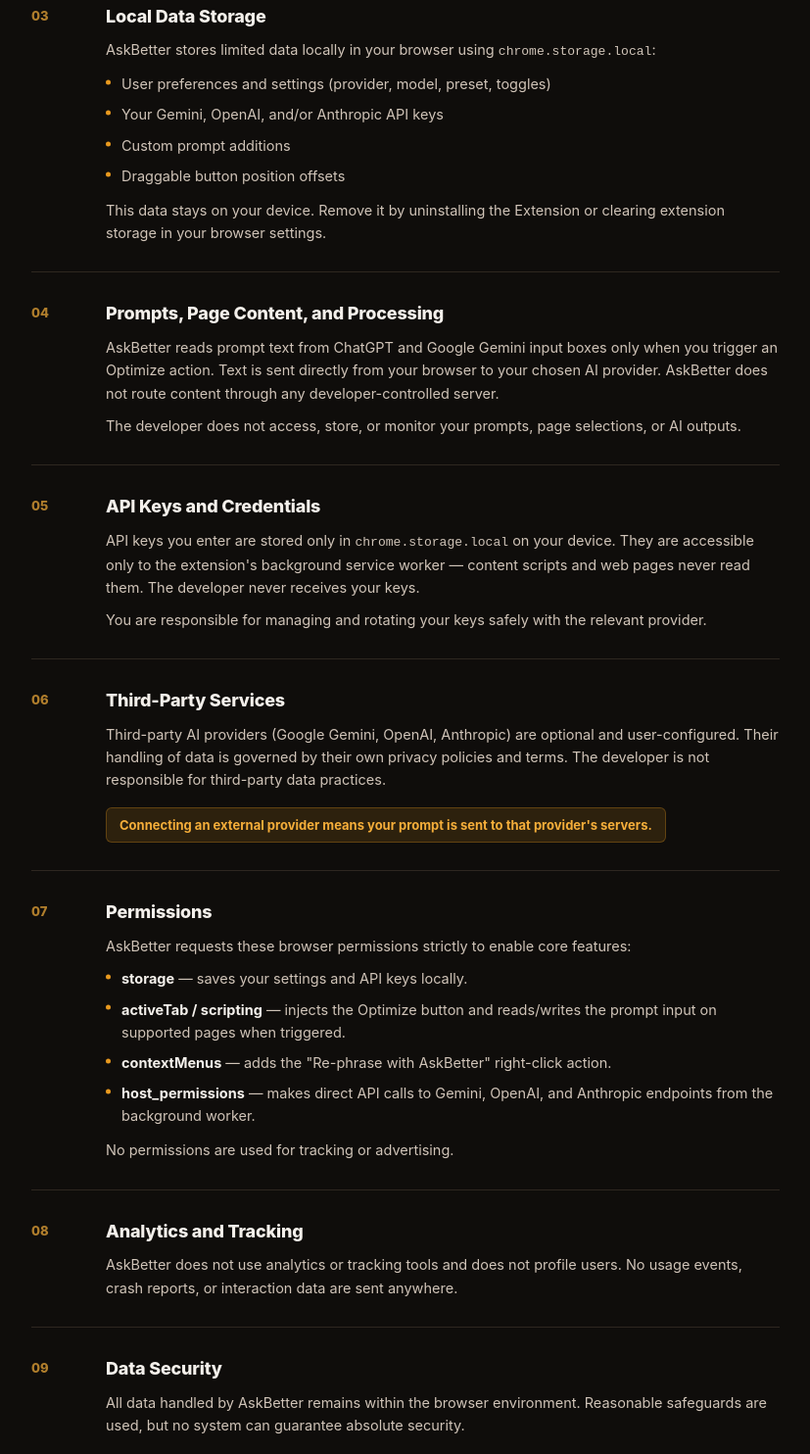
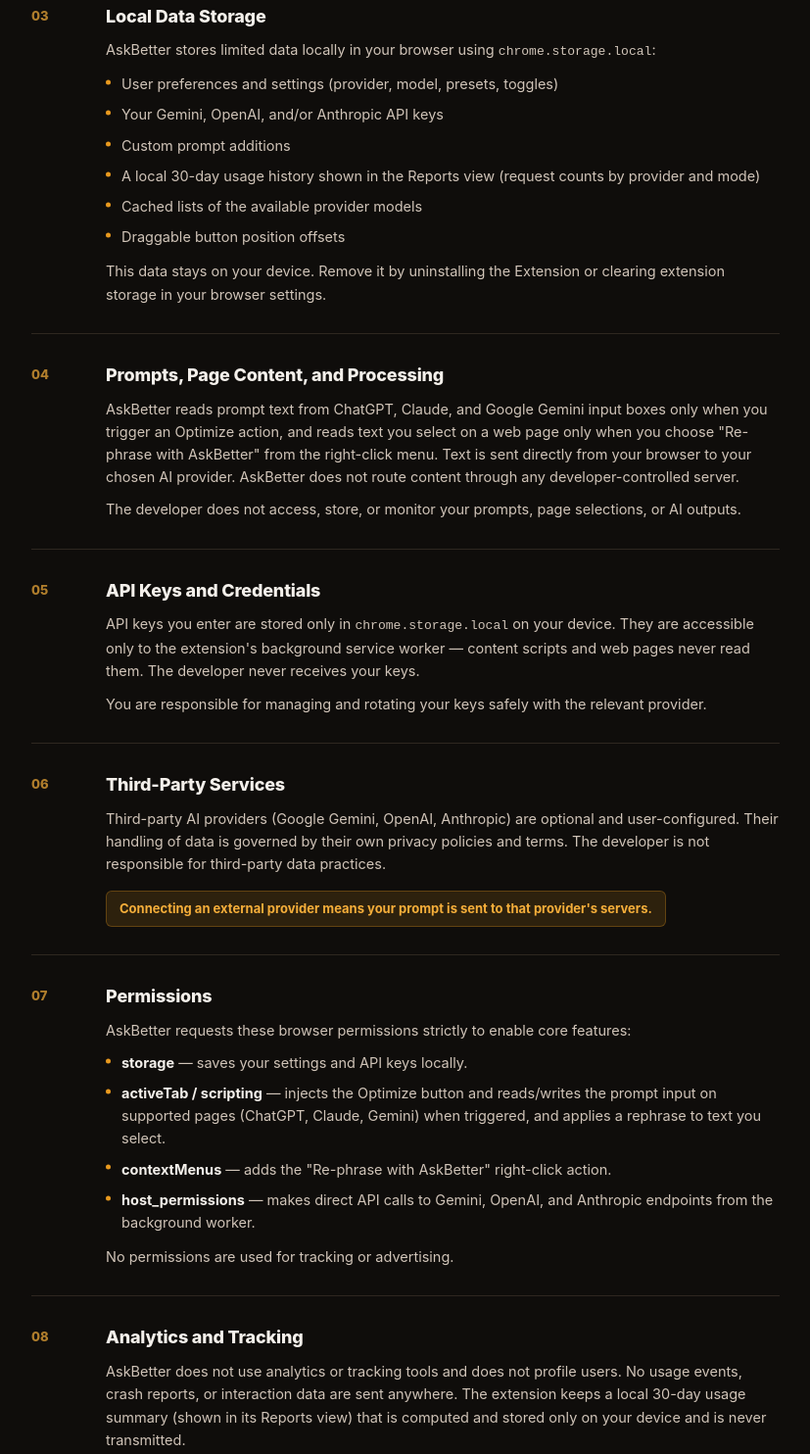
Before and after one commit to piyushdoorwar/ask-better, a browser extension: page site/policy/index.html in a window 1280 px wide. Shown: the part 838-2322 px from the top of the page at 98% size, without its empty margins (226-1053 px from the left). Drawn offline with Linux system fonts and the light colour scheme; files whose address does not match are found by name.

Commit message:
feat: update privacy policy details; revise last updated date and clarify local data storage and usage tracking

```diff
--- a/site/policy/index.html
+++ b/site/policy/index.html
@@ -289,7 +289,7 @@
           AskBetter is local-first. Your prompts, settings, and API keys stay in your browser. No backend server. No developer analytics. No telemetry.
         </p>
         <div class="meta-row">
-          <span class="meta-pill"><span class="dot"></span>Last updated: May 2026</span>
+          <span class="meta-pill"><span class="dot"></span>Last updated: June 2026</span>
           <span class="meta-pill"><span class="dot"></span>Developer collection: None</span>
           <span class="meta-pill"><span class="dot warn"></span>Third-party AI: Optional, user-controlled</span>
         </div>
@@ -320,9 +320,11 @@
             <h2>Local Data Storage</h2>
             <p>AskBetter stores limited data locally in your browser using <code>chrome.storage.local</code>:</p>
             <ul>
-              <li>User preferences and settings (provider, model, preset, toggles)</li>
+              <li>User preferences and settings (provider, model, presets, toggles)</li>
               <li>Your Gemini, OpenAI, and/or Anthropic API keys</li>
               <li>Custom prompt additions</li>
+              <li>A local 30-day usage history shown in the Reports view (request counts by provider and mode)</li>
+              <li>Cached lists of the available provider models</li>
               <li>Draggable button position offsets</li>
             </ul>
             <p>This data stays on your device. Remove it by uninstalling the Extension or clearing extension storage in your browser settings.</p>
@@ -333,7 +335,7 @@
           <p class="section-num">04</p>
           <div class="section-body">
             <h2>Prompts, Page Content, and Processing</h2>
-            <p>AskBetter reads prompt text from ChatGPT and Google Gemini input boxes only when you trigger an Optimize action. Text is sent directly from your browser to your chosen AI provider. AskBetter does not route content through any developer-controlled server.</p>
+            <p>AskBetter reads prompt text from ChatGPT, Claude, and Google Gemini input boxes only when you trigger an Optimize action, and reads text you select on a web page only when you choose "Re-phrase with AskBetter" from the right-click menu. Text is sent directly from your browser to your chosen AI provider. AskBetter does not route content through any developer-controlled server.</p>
             <p>The developer does not access, store, or monitor your prompts, page selections, or AI outputs.</p>
           </div>
         </div>
@@ -363,7 +365,7 @@
             <p>AskBetter requests these browser permissions strictly to enable core features:</p>
             <ul>
               <li><strong>storage</strong> — saves your settings and API keys locally.</li>
-              <li><strong>activeTab / scripting</strong> — injects the Optimize button and reads/writes the prompt input on supported pages when triggered.</li>
+              <li><strong>activeTab / scripting</strong> — injects the Optimize button and reads/writes the prompt input on supported pages (ChatGPT, Claude, Gemini) when triggered, and applies a rephrase to text you select.</li>
               <li><strong>contextMenus</strong> — adds the "Re-phrase with AskBetter" right-click action.</li>
               <li><strong>host_permissions</strong> — makes direct API calls to Gemini, OpenAI, and Anthropic endpoints from the background worker.</li>
             </ul>
@@ -375,7 +377,7 @@
           <p class="section-num">08</p>
           <div class="section-body">
             <h2>Analytics and Tracking</h2>
-            <p>AskBetter does not use analytics or tracking tools and does not profile users. No usage events, crash reports, or interaction data are sent anywhere.</p>
+            <p>AskBetter does not use analytics or tracking tools and does not profile users. No usage events, crash reports, or interaction data are sent anywhere. The extension keeps a local 30-day usage summary (shown in its Reports view) that is computed and stored only on your device and is never transmitted.</p>
           </div>
         </div>
 
```
